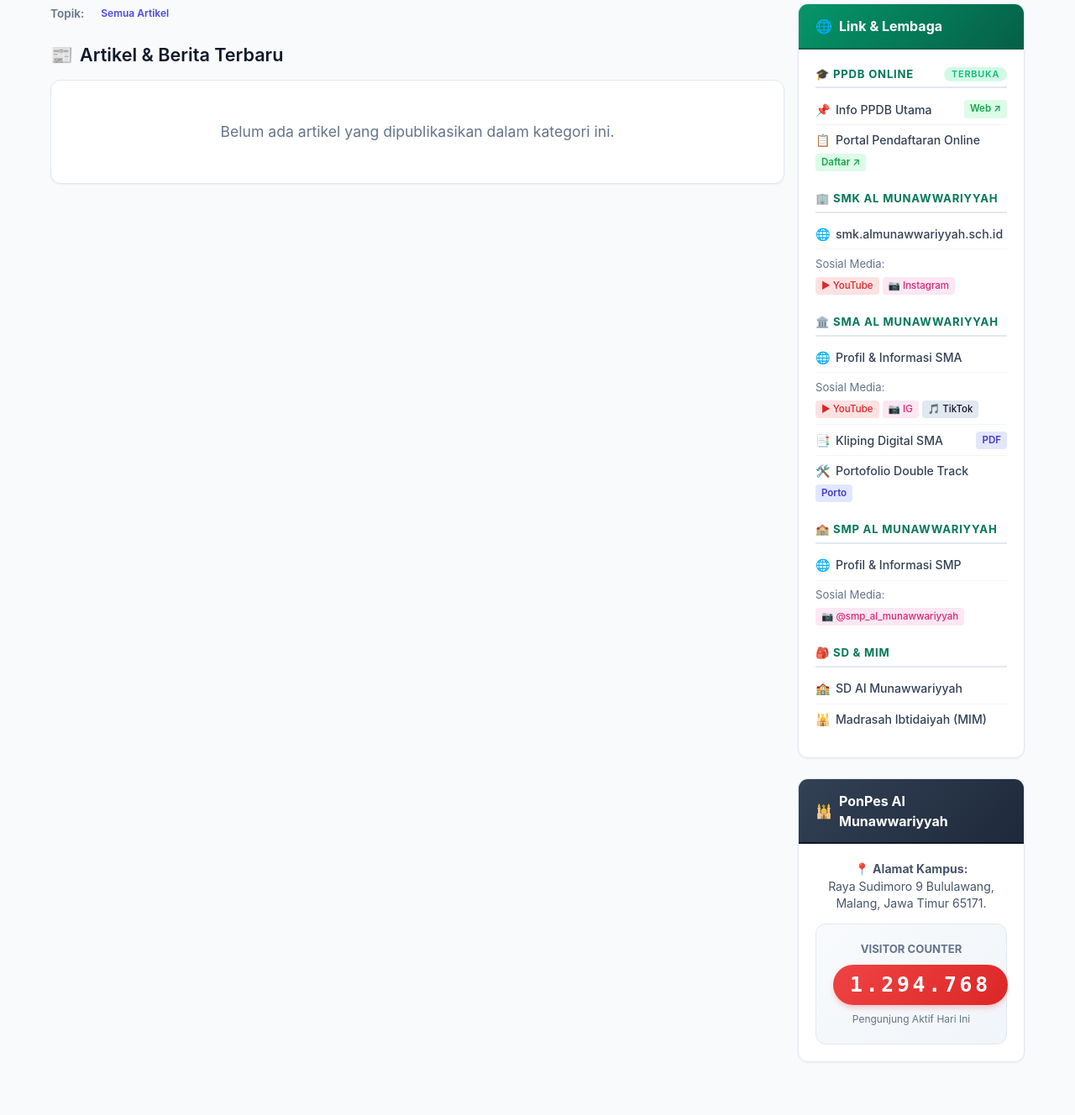
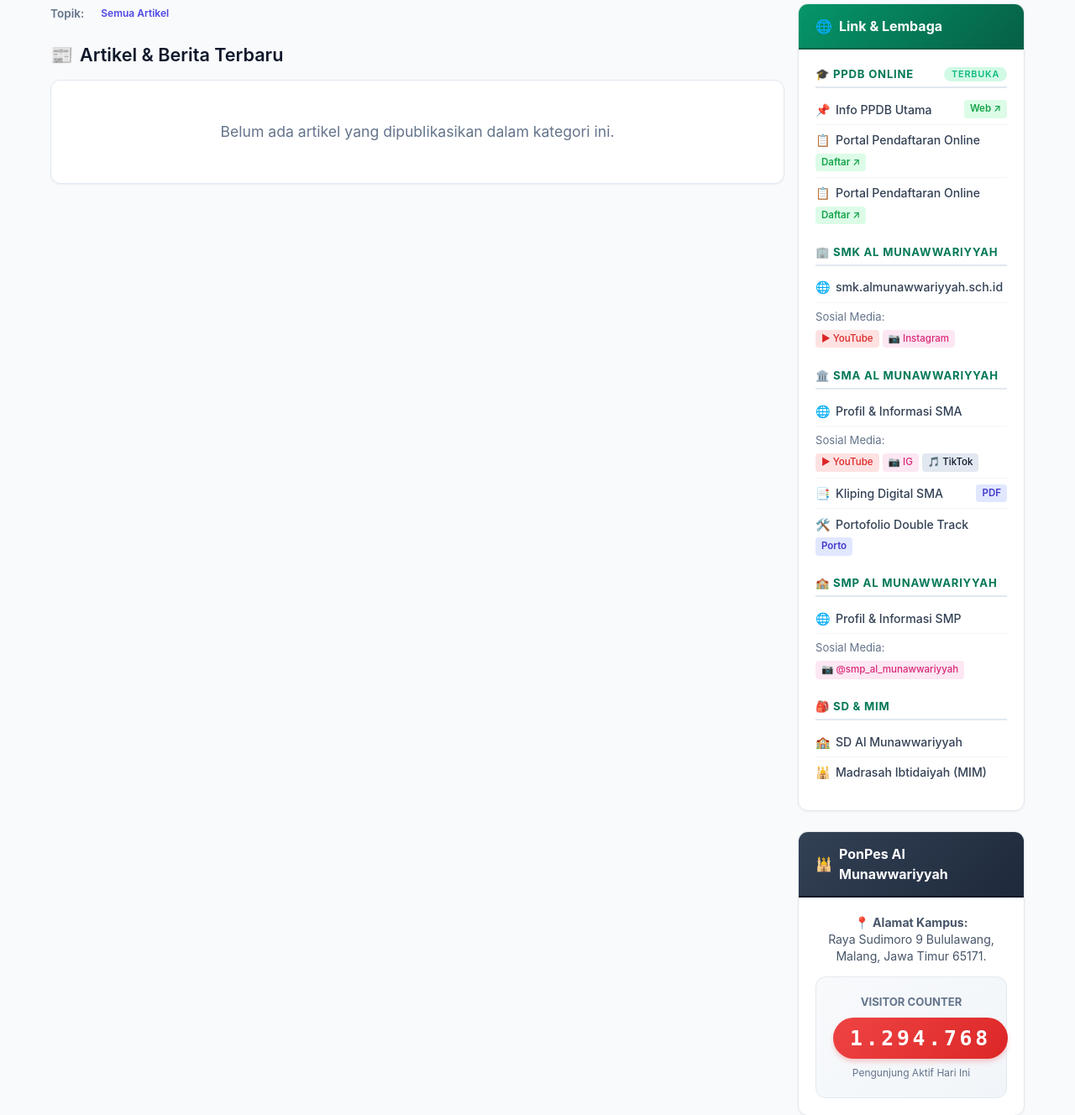
Before and after one commit to oyewr1-gif/web-base-oce-myFramework, a PHP site: page / in a window 1280 px wide. Shown: the part 266-1594 px from the top of the page at 84% size. Run offline with PHP 8.4, Linux system fonts and the light colour scheme; data that the repository does not hold is empty; some libraries are stand-ins or nearby versions.

Commit message:
Fix: link sidebar

```diff
--- a/app/views/partials/frontend_sidebar.php
+++ b/app/views/partials/frontend_sidebar.php
@@ -19,11 +19,18 @@
         </div>
         <ul class="sidebar-links">
             <li>
-                <a href="https://ppdb.almunawwariyyah.sch.id" target="_blank" rel="noopener">
+                <a href="https://info.almunawwariyyah.sch.id/Ppdb" target="_blank" rel="noopener">
                     <span>📌</span>
                     <span>Info PPDB Utama</span>
                 </a>
                 <span class="social-pill web">Web &nearr;</span>
+            </li>
+            <li>
+                <a href="https://ppdb.almunawwariyyah.sch.id" target="_blank" rel="noopener">
+                     <span>📋</span>
+                    <span>Portal Pendaftaran Online</span>
+                </a>
+                <span class="social-pill web">Daftar &nearr;</span>
             </li>
             <li>
                 <a href="https://ppdb.almunamedia.s-net.id" target="_blank" rel="noopener">
```
